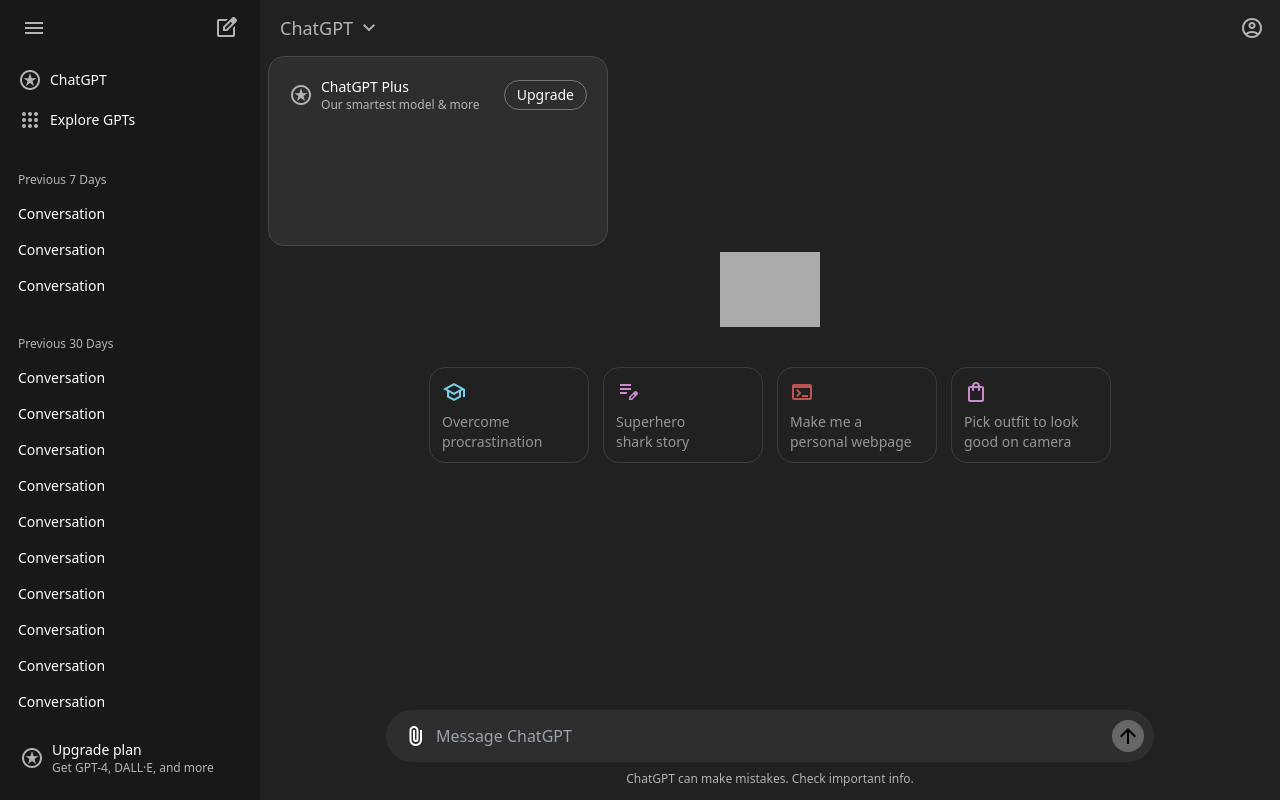
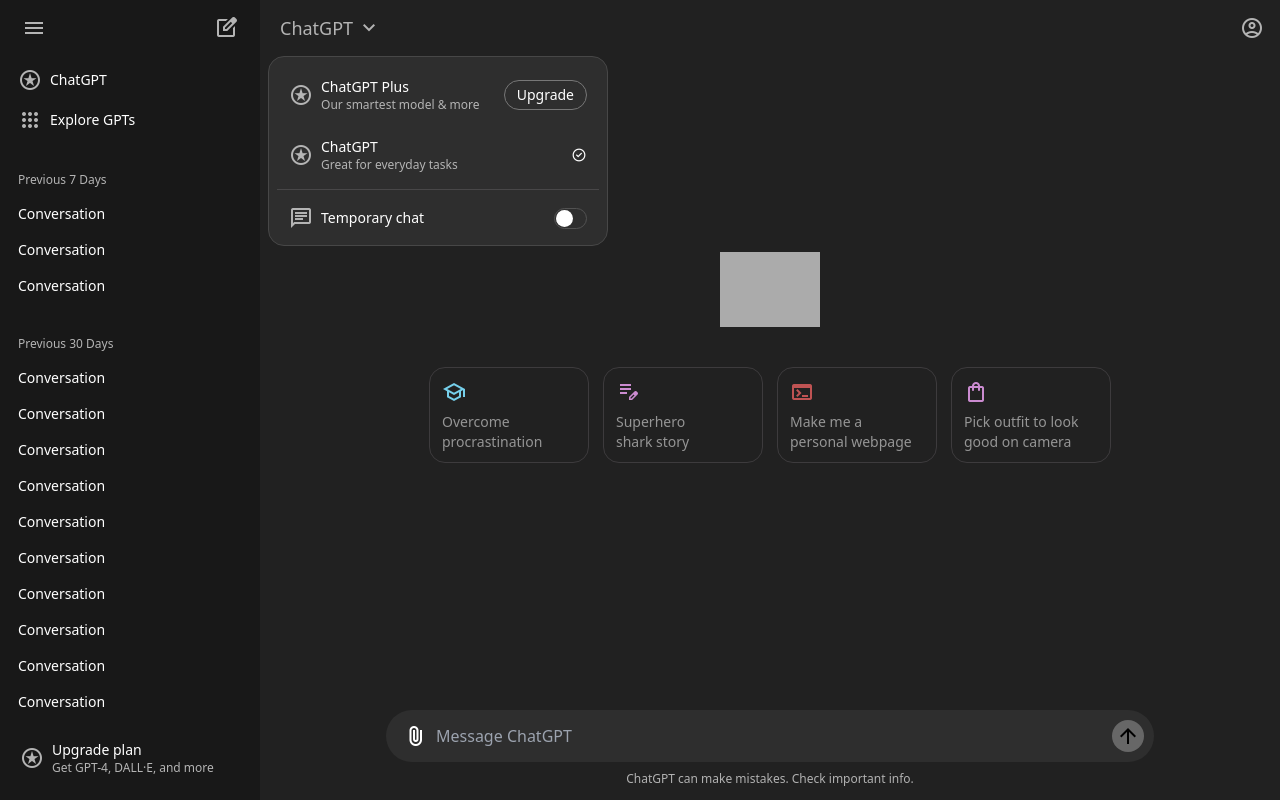
Before and after one commit to idealkritarat/responsive-chatgpt-tailwind, a plain HTML site: page index.html in a window 1280 px wide. Drawn offline with nearby package versions, Linux system fonts and the light colour scheme; grey boxes are pictures that could not be loaded.

Commit message:
add: more dropdown menu contents

```diff
--- a/index.html
+++ b/index.html
@@ -135,15 +135,40 @@
                         </div>
                         <div class="bg-[#2E2E2E] w-[340px] h-[190px] absolute top-full my-1 border border-[#474747] rounded-2xl p-2">
                             <div class="flex flex-col">
+                                <div class="flex flex-col border-b border-[#484748] pb-1 mb-1">
+                                    <div class="hover:bg-[#424242] flex p-3 items-center gap-2 cursor-pointer rounded-md">
+                                        <span class="material-symbols-outlined text-[#B4B4B4]">
+                                            stars
+                                        </span>
+                                        <div class="flex flex-col grow font-light">
+                                            <span class="text-white text-sm">ChatGPT Plus</span>
+                                            <span class="text-[#B4B4B4] text-xs">Our smartest model & more</span>
+                                        </div>
+                                        <span class="border border-[#777777] px-3 py-1 rounded-full text-white text-sm bg-[#2E2E2E] hover:bg-[#424242] cursor-pointer">Upgrade</span>
+                                    </div>
+                                    <div class="hover:bg-[#424242] flex p-3 items-center gap-2 cursor-pointer rounded-md">
+                                        <span class="material-symbols-outlined text-[#B4B4B4]">
+                                            stars
+                                        </span>
+                                        <div class="flex flex-col grow font-light">
+                                            <span class="text-white text-sm">ChatGPT</span>
+                                            <span class="text-[#B4B4B4] text-xs">Great for everyday tasks</span>
+                                        </div>
+                                        <span class="material-symbols-outlined text-white text-base">
+                                            check_circle
+                                        </span>
+                                    </div>
+                                </div>
                                 <div class="hover:bg-[#424242] flex p-3 items-center gap-2 cursor-pointer rounded-md">
                                     <span class="material-symbols-outlined text-[#B4B4B4]">
-                                        stars
+                                        chat
                                     </span>
                                     <div class="flex flex-col grow font-light">
-                                        <span class="text-white text-sm">ChatGPT Plus</span>
-                                        <span class="text-[#B4B4B4] text-xs">Our smartest model & more</span>
+                                        <span class="text-white text-sm">Temporary chat</span>
                                     </div>
-                                    <span class="border border-[#777777] px-3 py-1 rounded-full text-white text-sm bg-[#2E2E2E] hover:bg-[#424242] cursor-pointer">Upgrade</span>
+                                    <div class="h-[21px] w-[33px] rounded-full border border-[#525252] p-[1px]">
+                                        <div class="aspect-square h-full bg-white rounded-full"></div>
+                                    </div>
                                 </div>
                             </div>
                         </div>
```
